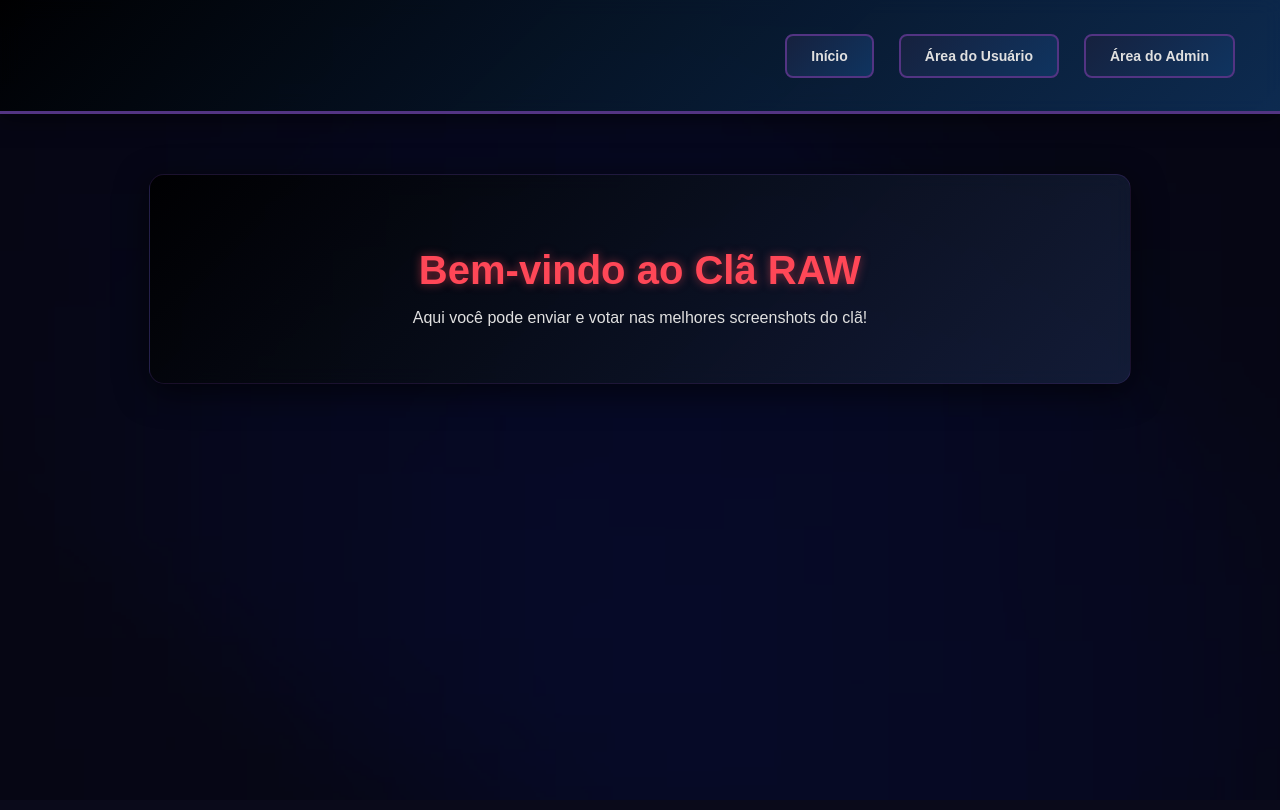
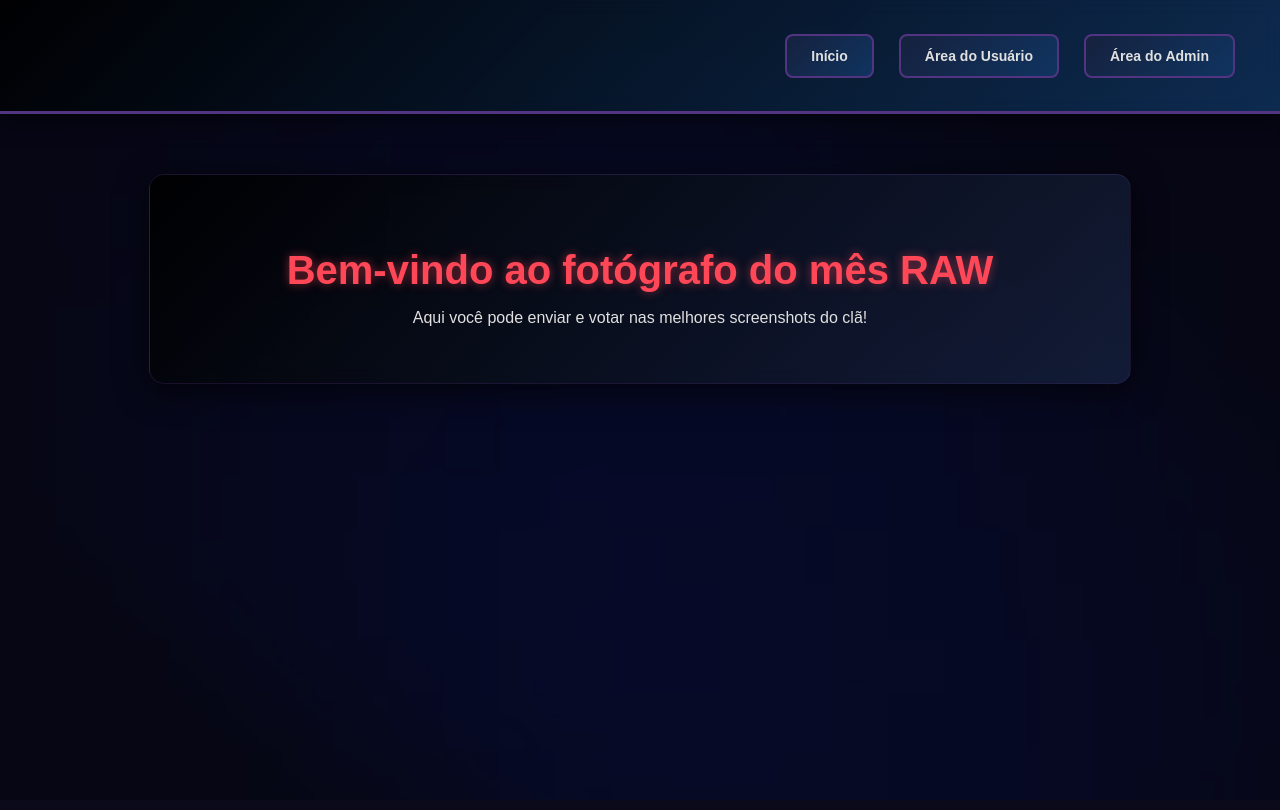
Before and after one commit to Macolybr/rawsite, a plain HTML site: page index.html in a window 1280 px wide. Drawn offline with nearby package versions, Linux system fonts and the light colour scheme; no server answers.

Commit message:
Update index.html

```diff
--- a/index.html
+++ b/index.html
@@ -26,7 +26,7 @@
 
     <main>
         <section id="homeSection" class="active-section">
-            <h1>Bem-vindo ao Clã RAW</h1>
+            <h1>Bem-vindo ao fotógrafo do mês RAW</h1>
             <p>Aqui você pode enviar e votar nas melhores screenshots do clã!</p>
             <div id="winnersDisplay" class="hidden">
                 <h2>Vencedores da Rodada</h2>
```
